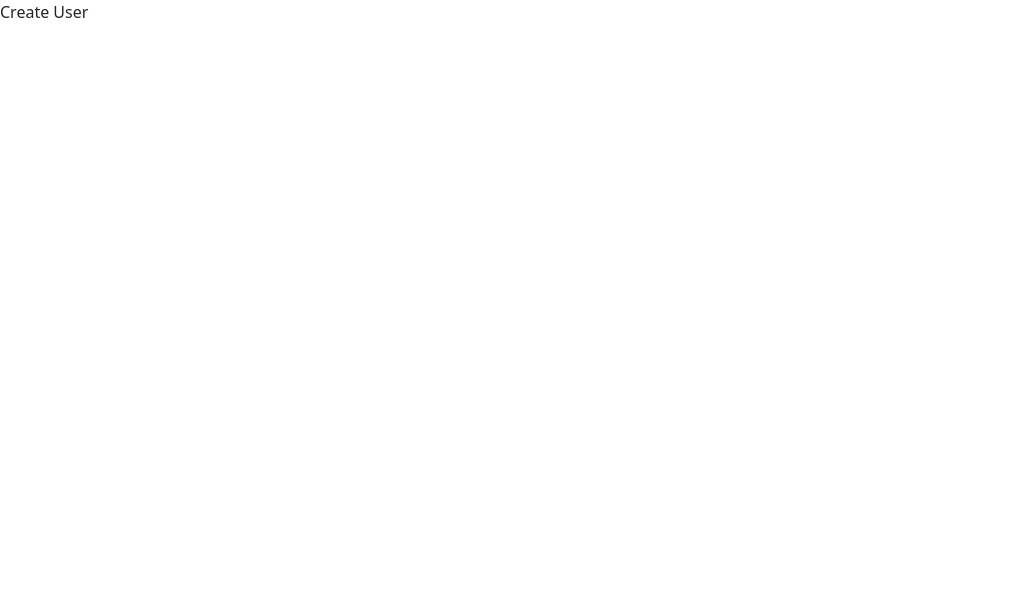
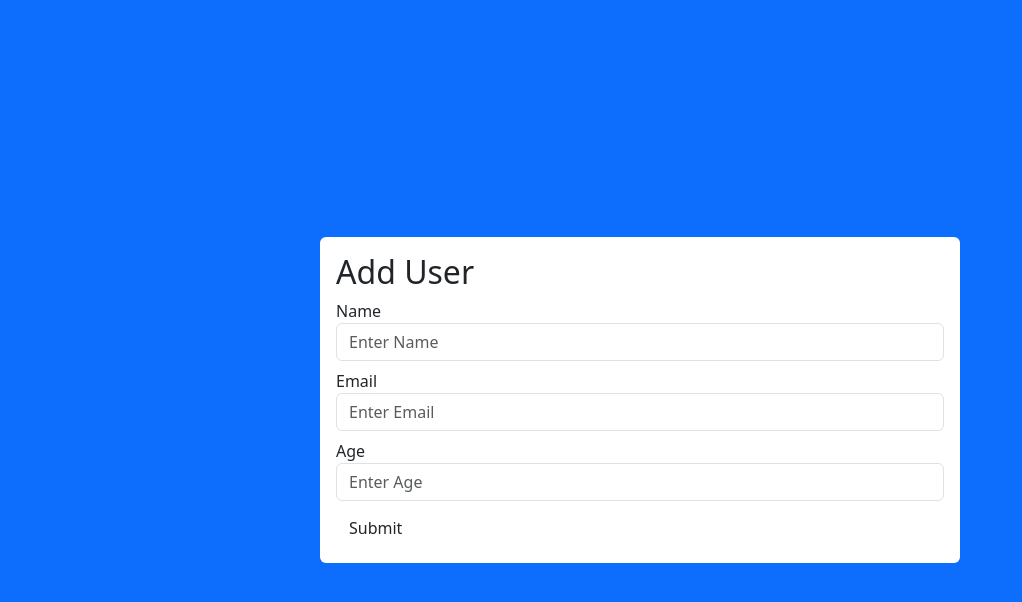
Before and after one commit to Almir-git-unifc/full-stack_crud_mongodb, a React (Vite) app in the folder client/: page /create in a window 1280 px wide. Shown: the top 602 px of the page, without its empty margins (0-1022 px from the left). Built offline with nearby package versions, Linux system fonts and the light colour scheme.

Commit message:
feat(react): v00.04.000 implements the FORM feature of the CreateUser.jsx file

```diff
--- a/client/src/CreateUser.jsx
+++ b/client/src/CreateUser.jsx
@@ -2,7 +2,26 @@
 
 function CreateUser() {
   return (
-    <div>Create User</div>
+    <div className='d-flex vh-100 bg-primary justify-content-center align-items-center'>
+        <div className='w-50 bg-white rounded p-3'>
+          <form>
+              <h2>Add User</h2>
+              <div className='mb-2'>
+                 <label htmlFor="">Name</label>
+                 <input type="text" placeholder='Enter Name' className="form-control" id='inpNameUser' />
+              </div>
+              <div className='mb-2'>
+                 <label htmlFor="">Email</label>
+                 <input type="email" placeholder='Enter Email' className="form-control" id='inpEmailUser'/>
+              </div>
+              <div className='mb-2'>
+                 <label htmlFor="">Age</label>
+                 <input type="text" placeholder='Enter Age' className="form-control" id='inpAgeUser'/>
+              </div>
+              <button className='btn btn=success' id='btnSubm'>Submit</button>
+          </form>
+        </div>
+    </div>
   )
 }
 
```
Also changed, not shown: 2 other files (tests, documents, lock files or other folders).
